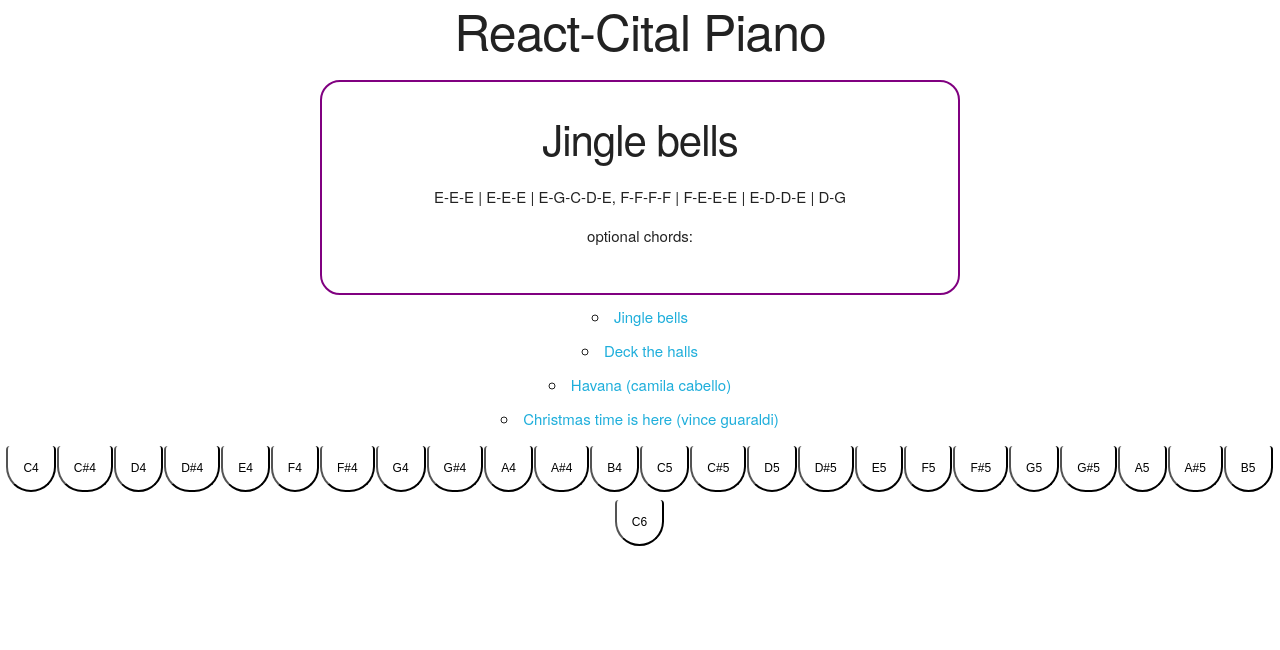
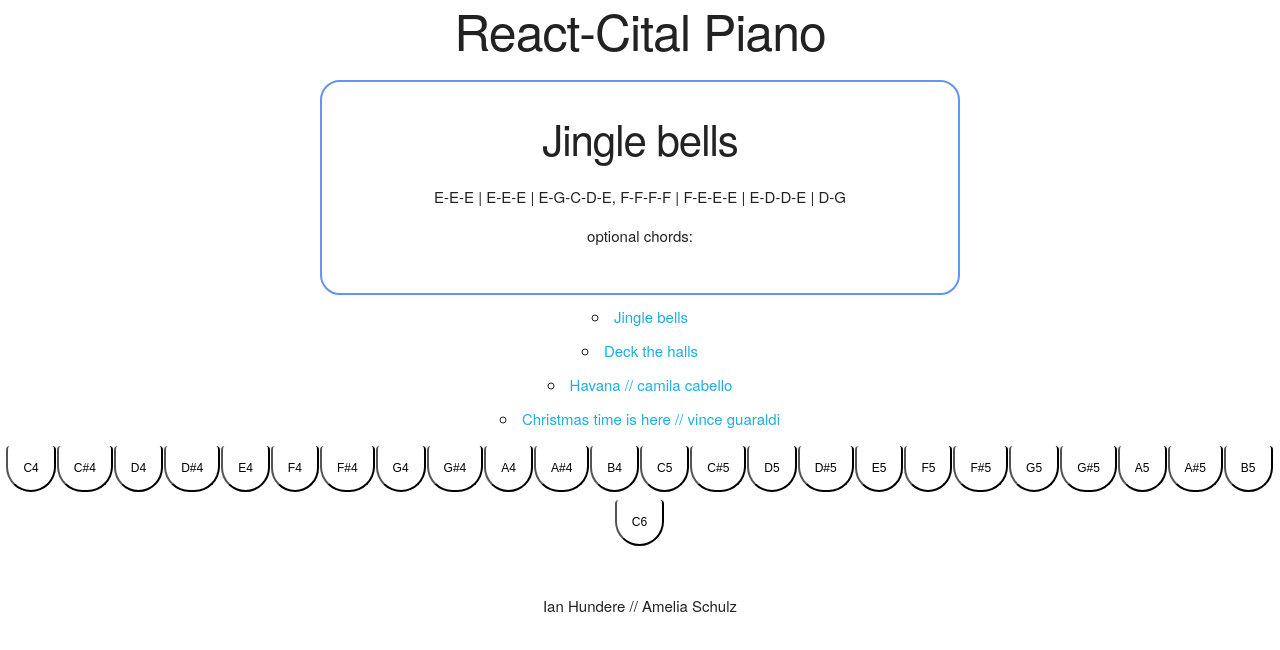
Before and after one commit to ianhundere/React-Cital-Piano, a React (Create React App) app: page / in a window 1280 px wide. Shown: the top 650 px of the page. Built offline with nearby package versions, Linux system fonts and the light colour scheme.

Commit message:
final fixes

```diff
--- a/src/App.js
+++ b/src/App.js
@@ -28,19 +28,19 @@ class App extends Component {
                 {
                     id: 2,
                     title: 'Deck the halls',
-                    content: 'G-F-E-D | C-D-E-C',
+                    content: 'G-F-E-D | C-D-E-C | D-E-F-D-E | D-C-B-C',
                     chords: ''
                 },
                 {
                     id: 3,
-                    title: 'Havana (camila cabello)',
-                    content: 'C-E-E-C-C-A',
+                    title: 'Havana // camila cabello',
+                    content: 'C-E-E-C-C-A | E-D-E-F-E-D-C ',
                     chords: ''
                 },
 
                 {
                     id: 4,
-                    title: 'Christmas time is here (vince guaraldi)',
+                    title: 'Christmas time is here // vince guaraldi',
                     content: 'E-C-C-A-A | E-C-C-A-A | A-F-F | E-G-E-E | D#-D-F-D| F-G',
                     chords: 'F/A |C/E'
                 }
@@ -187,6 +187,7 @@ class App extends Component {
                         extractKey={this._extractKey}
                         isActive={this.state.isActive}
                     />
+                    <footer>Ian Hundere // Amelia Schulz</footer>
                 </div>
             </div>
         );
--- a/src/SongList.js
+++ b/src/SongList.js
@@ -8,7 +8,7 @@ const SongList = (props) => {
              props.songs.map(song => {
                  return <li>
                      <a onClick={() =>{
-                        //  console.log(song.id);
+                         console.log(song.id);
                          props.handleClick(song.id);
                      }}>{song.title}
                      </a>
--- a/src/index.css
+++ b/src/index.css
@@ -59,13 +59,17 @@ code {
 }
 
 .sheetmusic {
-    border: 2px solid purple;
+    border: 2px solid cornflowerblue;
     width: 50%;
     margin: auto;
     margin-top: 10px;
     margin-bottom: 10px;
     padding: 30px;
     border-radius: 20px;
+}
+
+footer {
+    padding: 40px;
 }
 
 /* SKELETON STYLING */
```
